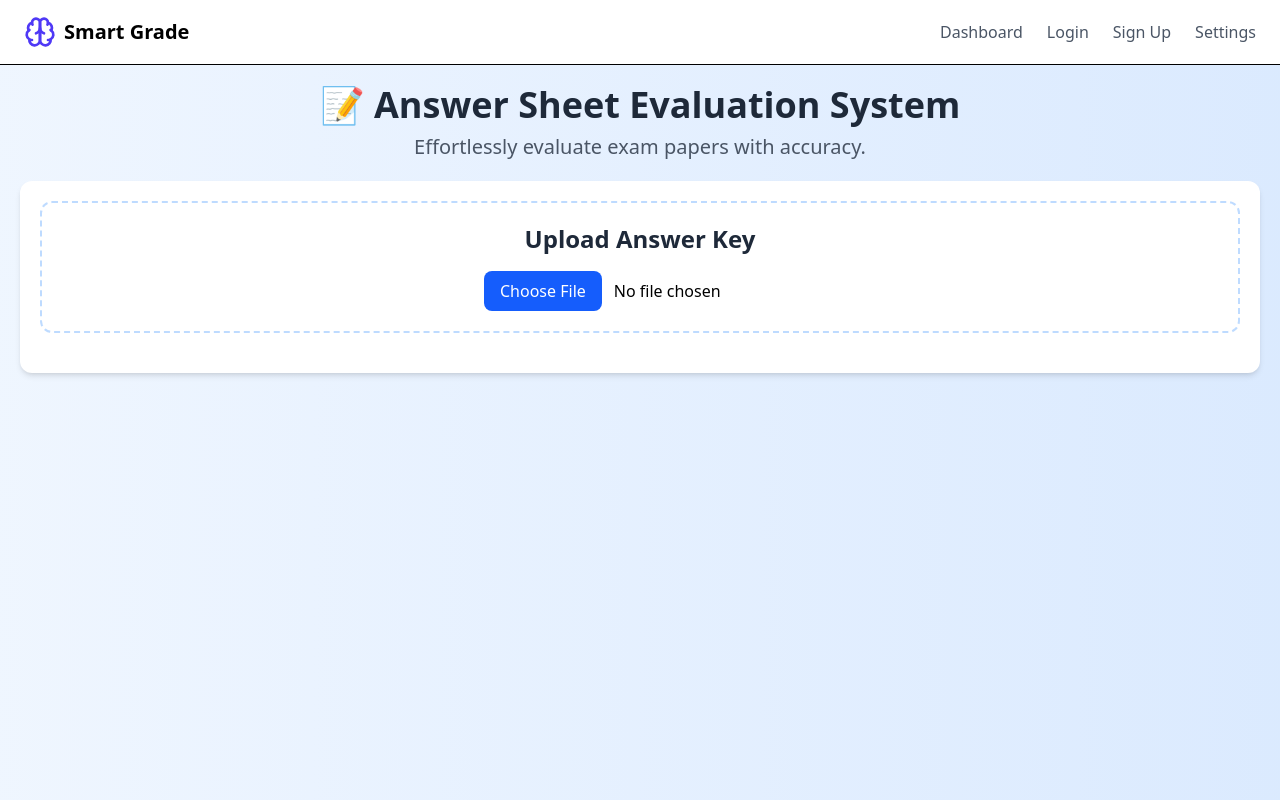
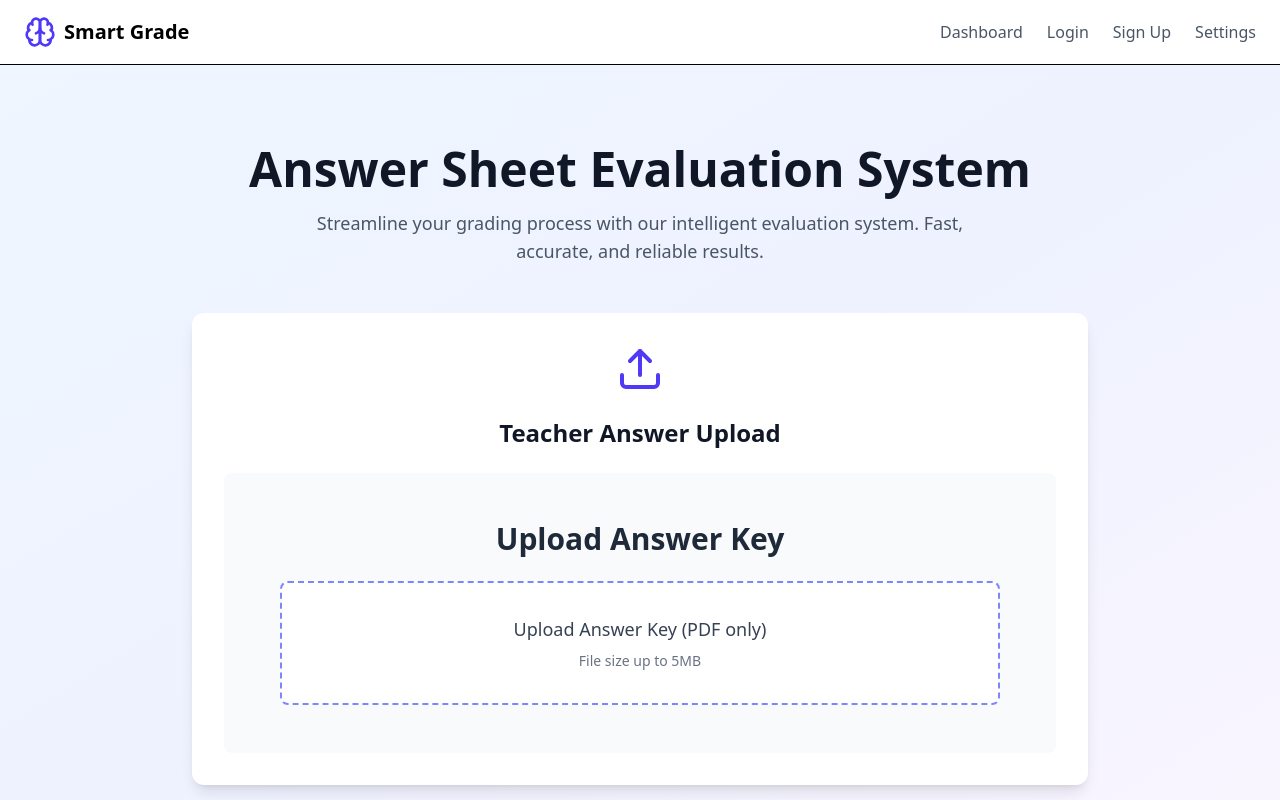
Before and after one commit to harshabambu/SmartGrade, a React (Vite) app in the folder Client/: page /home in a window 1280 px wide. Shown: the top 800 px of the page. Built offline with nearby package versions, Linux system fonts and the light colour scheme.

Commit message:
fix:home

```diff
--- a/Client/src/components/home/Home.jsx
+++ b/Client/src/components/home/Home.jsx
@@ -1,97 +1,134 @@
 import React, { useState } from "react";
+import { motion } from "framer-motion";
+import { FileCheck, Upload, Award } from "lucide-react";
 import TeacherUpload from "./TeacherUpload";
 import StudentUpload from "./StudentUpload";
 import Results from "./Results";
-import { motion } from "framer-motion";
 
-function Home() {
+function App() {
   const [isTeacherUploaded, setIsTeacherUploaded] = useState(false);
   const [comparisons, setComparisons] = useState(null);
-  const [loading, setLoading] = useState(false); // State for loading overlay
-  const [student_name, setStudentName] = useState(""); // State for student name
-  const [roll_number, setRollNumber] = useState(""); // State for roll number
+  const [loading, setLoading] = useState(false);
+  const [student_name, setStudentName] = useState("");
+  const [roll_number, setRollNumber] = useState("");
 
-  /**
-   * Main Home component
-   * @returns {JSX.Element} The rendered Home component
-   */
   return (
-    <div className="font-roboto text-center min-h-screen bg-gradient-to-r from-blue-50 to-blue-100 p-5 box-border">
-      {/* Header */}
-      <motion.header
-        className="mb-5"
-        initial={{ opacity: 0, y: -50 }}
+    <div className="min-h-screen bg-gradient-to-br from-blue-50 via-indigo-50 to-purple-50">
+
+
+      {/* Main Content */}
+      <div className="pt-20 px-4 sm:px-6 lg:px-8 max-w-7xl mx-auto pb-12">
+        {/* Header Section */}
+        <motion.div
+          className="text-center mb-12"
+          initial={{ opacity: 0, y: -20 }}
           animate={{ opacity: 1, y: 0 }}
-        transition={{ duration: 0.5 }}
+          transition={{ duration: 0.6 }}
         >
-        <h1 className="text-4xl text-gray-800 font-bold m-0">📝 Answer Sheet Evaluation System</h1>
-        <p className="text-xl text-gray-600 mt-2">Effortlessly evaluate exam papers with accuracy.</p>
-      </motion.header>
+          <h1 className="text-4xl font-bold text-gray-900 sm:text-5xl mb-4">
+            Answer Sheet Evaluation System
+          </h1>
+          <p className="text-lg text-gray-600 max-w-2xl mx-auto">
+            Streamline your grading process with our intelligent evaluation system.
+            Fast, accurate, and reliable results.
+          </p>
+        </motion.div>
 
         {/* Loading Overlay */}
         {loading && (
           <motion.div
-          className="fixed inset-0 bg-opacity-50 bg-gray-800 flex justify-center items-center z-50"
+            className="fixed inset-0 bg-black/50 backdrop-blur-sm flex items-center justify-center z-50"
             initial={{ opacity: 0 }}
             animate={{ opacity: 1 }}
             exit={{ opacity: 0 }}
           >
-          <div className="text-center text-white p-5">
-            <div className="animate-spin border-t-4 border-white rounded-full w-12 h-12 mx-auto mb-3"></div>
-            <p>Processing... Please wait.</p>
+            <div className="bg-white rounded-lg p-8 shadow-xl text-center">
+              <div className="animate-spin rounded-full h-12 w-12 border-b-2 border-indigo-600 mx-auto"></div>
+              <p className="mt-4 text-gray-700 font-medium">Processing your request...</p>
             </div>
           </motion.div>
         )}
 
-      {/* Main Content */}
+        {/* Main Content Area */}
         <motion.div
-        className="max-w-full mx-auto bg-white rounded-xl shadow-md p-5"
+          className="max-w-4xl mx-auto"
           initial={{ opacity: 0 }}
           animate={{ opacity: 1 }}
-        transition={{ duration: 0.5, delay: 0.3 }}
+          transition={{ duration: 0.5, delay: 0.2 }}
         >
-        {/* Teacher Upload Section */}
           {!isTeacherUploaded ? (
-          <div className="border-2 border-dashed border-blue-200 p-5 rounded-xl mb-5 hover:bg-blue-50 hover:border-blue-300 transition">
-            <TeacherUpload setIsTeacherUploaded={setIsTeacherUploaded} setLoading={setLoading} />
+            <div className="bg-white rounded-xl shadow-lg overflow-hidden">
+              <div className="p-8">
+                <div className="flex items-center justify-center mb-6">
+                  <Upload className="h-12 w-12 text-indigo-600" />
+                </div>
+                <h2 className="text-2xl font-semibold text-gray-900 text-center mb-6">
+                  Teacher Answer Upload
+                </h2>
+                <div className="bg-gray-50 rounded-lg p-6">
+                  <TeacherUpload
+                    setIsTeacherUploaded={setIsTeacherUploaded}
+                    setLoading={setLoading}
+                  />
+                </div>
+              </div>
             </div>
           ) : (
             <>
-            {/* Student Upload Section */}
               <motion.div
-              className="border-2 border-dashed border-blue-200 p-5 rounded-xl mb-5"
-              initial={{ opacity: 0, scale: 0.9 }}
-              animate={{ opacity: 1, scale: 1 }}
+                className="bg-white rounded-xl shadow-lg overflow-hidden mb-8"
+                initial={{ opacity: 0, y: 20 }}
+                animate={{ opacity: 1, y: 0 }}
                 transition={{ duration: 0.5 }}
               >
+                <div className="p-8">
+                  <div className="flex items-center justify-center mb-6">
+                    <FileCheck className="h-12 w-12 text-indigo-600" />
+                  </div>
+                  <h2 className="text-2xl font-semibold text-gray-900 text-center mb-6">
+                    Student Answer Upload
+                  </h2>
+                  <div className="bg-gray-50 rounded-lg p-6">
                     <StudentUpload
                       setComparisons={setComparisons}
                       setLoading={setLoading}
                       setStudentName={setStudentName}
                       setRollNumber={setRollNumber}
                     />
+                  </div>
+                </div>
               </motion.div>
 
-            {/* Results Section */}
               {comparisons && (
                 <motion.div
-                className="mt-5 p-5 bg-gray-50 rounded-xl shadow-sm"
-                initial={{ opacity: 0 }}
-                animate={{ opacity: 1 }}
-                transition={{ duration: 0.5, delay: 0.3 }}
+                  className="bg-white rounded-xl shadow-lg overflow-hidden"
+                  initial={{ opacity: 0, y: 20 }}
+                  animate={{ opacity: 1, y: 0 }}
+                  transition={{ duration: 0.5, delay: 0.2 }}
                 >
+                  <div className="p-8">
+                    <div className="flex items-center justify-center mb-6">
+                      <Award className="h-12 w-12 text-indigo-600" />
+                    </div>
+                    <h2 className="text-2xl font-semibold text-gray-900 text-center mb-6">
+                      Evaluation Results
+                    </h2>
+                    <div className="bg-gray-50 rounded-lg p-6">
                       <Results
                         comparisons={comparisons}
                         studentName={student_name}
                         rollNumber={roll_number}
                       />
+                    </div>
+                  </div>
                 </motion.div>
               )}
             </>
           )}
         </motion.div>
       </div>
+    </div>
   );
 }
 
-export default Home;
+export default App;
--- a/Client/src/components/home/StudentUpload.jsx
+++ b/Client/src/components/home/StudentUpload.jsx
@@ -1,5 +1,6 @@
 import React, { useState } from "react";
 import axios from "axios";
+import { FileCheck } from 'lucide-react';
 import Results from "./Results";
 
 function StudentUpload() {
@@ -8,12 +9,20 @@ function StudentUpload() {
     student_name: "",
     roll_number: "",
   });
+  const [name, setName] = useState(""); // State for student name
+  const [rollNo, setRollNo] = useState(""); // State for roll number
+  const [file, setFile] = useState(null); // State for file upload
   const [showResults, setShowResults] = useState(false);
   const [loading, setLoading] = useState(false); // State for overlay effect
 
-  const handleUpload = async (event) => {
+  const handleSubmit = async (event) => {
     event.preventDefault();
-    const formData = new FormData(event.target);
+    const formData = new FormData();
+    formData.append("studentName", name);
+    formData.append("rollNumber", rollNo);
+    if (file) {
+      formData.append("pdf", file);
+    }
 
     setLoading(true); // Show overlay
 
@@ -38,48 +47,65 @@ function StudentUpload() {
   };
 
   return (
-    <div className="p-5 space-y-6 font-sans">
-      <h1 className="text-3xl font-semibold text-gray-800">Upload Student Answer Sheet</h1>
-
-      <form onSubmit={handleUpload} className="space-y-4">
-        <div className="space-y-1">
-          <label className="block font-semibold text-gray-700">Student Name:</label>
+    <form onSubmit={handleSubmit} className="space-y-6">
+      <div className="grid grid-cols-1 md:grid-cols-2 gap-4">
+        <div>
+          <label htmlFor="name" className="block text-sm font-medium text-gray-700 mb-1">
+            Student Name
+          </label>
           <input
             type="text"
-            name="studentName"
+            id="name"
+            value={name}
+            onChange={(e) => setName(e.target.value)}
+            className="w-full px-4 py-2 border border-gray-300 rounded-md focus:ring-2 focus:ring-indigo-500 focus:border-indigo-500"
             required
-            className="w-full p-3 border border-gray-300 rounded-lg focus:outline-none focus:ring-2 focus:ring-blue-500"
           />
         </div>
-
-        <div className="space-y-1">
-          <label className="block font-semibold text-gray-700">Roll Number:</label>
+        <div>
+          <label htmlFor="rollNo" className="block text-sm font-medium text-gray-700 mb-1">
+            Roll Number
+          </label>
           <input
             type="text"
-            name="rollNumber"
+            id="rollNo"
+            value={rollNo}
+            onChange={(e) => setRollNo(e.target.value)}
+            className="w-full px-4 py-2 border border-gray-300 rounded-md focus:ring-2 focus:ring-indigo-500 focus:border-indigo-500"
             required
-            className="w-full p-3 border border-gray-300 rounded-lg focus:outline-none focus:ring-2 focus:ring-blue-500"
           />
         </div>
+      </div>
 
-        <div className="space-y-1">
-          <label className="block font-semibold text-gray-700">Upload PDF:</label>
+      <div>
+        <label className="block">
+          <div className="flex flex-col items-center justify-center py-6 px-4 border-2 border-dashed border-indigo-300 rounded-lg hover:border-indigo-400 transition-colors cursor-pointer bg-white">
+            <FileCheck className="h-12 w-12 text-indigo-500 mb-4" />
+            <div className="space-y-2 text-center">
+              <p className="text-lg font-medium text-gray-700">
+                {file ? file.name : "Upload Student's Answer Sheet"}
+              </p>
+              <p className="text-sm text-gray-500">PDF or image files up to 10MB</p>
+            </div>
+          </div>
           <input
             type="file"
-            name="pdf"
-            accept=".pdf"
+            className="hidden"
+            accept=".pdf,.png,.jpg,.jpeg"
+            onChange={(e) => setFile(e.target.files?.[0] || null)}
             required
-            className="w-full p-3 border border-gray-300 rounded-lg focus:outline-none focus:ring-2 focus:ring-blue-500"
           />
-        </div>
+        </label>
+      </div>
 
+      <div className="flex justify-center">
         <button
           type="submit"
-          className="w-full py-3 bg-blue-600 text-white font-semibold rounded-lg hover:bg-blue-700 focus:outline-none focus:ring-2 focus:ring-blue-500"
+          className="px-6 py-3 bg-indigo-600 text-white font-medium rounded-lg hover:bg-indigo-700 focus:outline-none focus:ring-2 focus:ring-indigo-500 focus:ring-offset-2 transition-colors"
         >
-          Upload
+          Submit for Evaluation
         </button>
-      </form>
+      </div>
 
       {/* Loading Overlay */}
       {loading && (
@@ -99,7 +125,7 @@ function StudentUpload() {
           comparisons={comparisons}
         />
       )}
-    </div>
+    </form>
   );
 }
 
--- a/Client/src/components/home/TeacherUpload.jsx
+++ b/Client/src/components/home/TeacherUpload.jsx
@@ -42,20 +42,35 @@ function TeacherUpload({ setIsTeacherUploaded }) {
   };
 
   return (
-    <div className="space-y-4">
-      <h2 className="text-2xl font-semibold text-gray-800">Upload Answer Key</h2>
-      <input
-        type="file"
-        accept="application/pdf"
-        onChange={handleUpload}
-        className="file:mr-3 file:bg-blue-600 file:text-white file:px-4 file:py-2 file:rounded-lg file:hover:bg-blue-700"
-      />
+    <div className="space-y-6 max-w-3xl mx-auto p-6">
+      <h2 className="text-3xl font-semibold text-gray-800 text-center">Upload Answer Key</h2>
 
-      {/* Overlay */}
+      {/* File input container */}
+      <div className="flex justify-center">
+        <label className="w-full">
+          <div className="flex flex-col items-center justify-center py-8 px-6 border-2 border-dashed border-indigo-400 rounded-lg hover:border-indigo-500 transition-colors cursor-pointer bg-white">
+            <div className="space-y-2 text-center">
+              <p className="text-lg font-medium text-gray-700">
+                Upload Answer Key (PDF only)
+              </p>
+              <p className="text-sm text-gray-500">File size up to 5MB</p>
+            </div>
+          </div>
+          <input
+            type="file"
+            accept="application/pdf"
+            onChange={handleUpload}
+            className="hidden"
+          />
+        </label>
+      </div>
+
+      {/* Overlay during upload */}
       {uploading && (
         <div className="fixed inset-0 bg-black bg-opacity-60 flex justify-center items-center z-50">
           <div className="bg-white p-6 rounded-xl shadow-lg text-center animate__animated animate__fadeIn animate__faster">
-            <p className="text-lg text-gray-700">Uploading... Please wait...</p>
+            <h2 className="text-2xl font-semibold text-gray-800">Uploading...</h2>
+            <p className="text-lg text-gray-600">Please wait while we process your file.</p>
           </div>
         </div>
       )}
```
Lines whose indentation alone changed are shown as unchanged.
